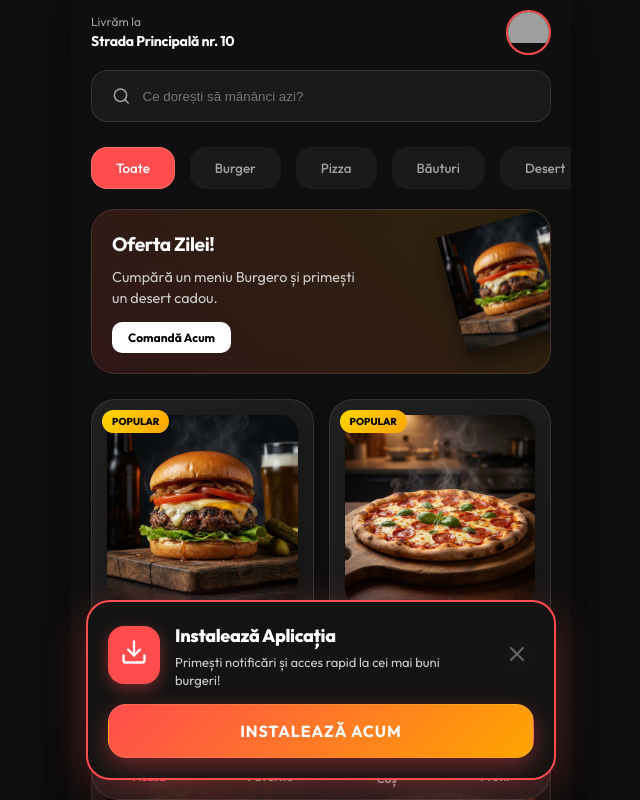
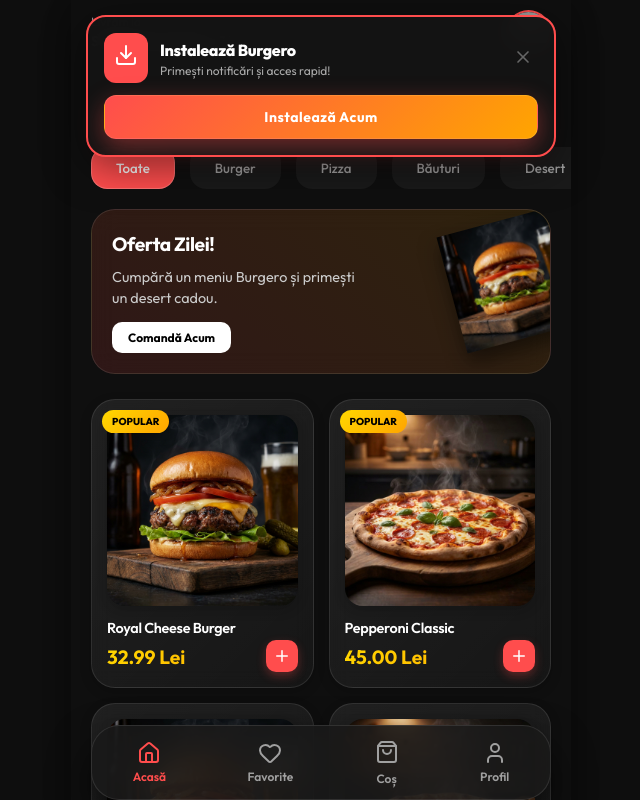
Before and after one commit to e-web-ro/livrari, a React (Vite) app: page / in a window 1280 px wide. Shown: the top 800 px of the page, without its empty margins (319-959 px from the left). Built offline with nearby package versions, Linux system fonts and the light colour scheme; grey boxes are pictures that could not be loaded.

Commit message:
fix: relocate install prompt to top and improve compliance

```diff
--- a/src/components/InstallPrompt.jsx
+++ b/src/components/InstallPrompt.jsx
@@ -67,57 +67,60 @@ export default function InstallPrompt() {
     return (
         <AnimatePresence>
             <motion.div
-                initial={{ y: 100, opacity: 0 }}
+                initial={{ y: -100, opacity: 0 }}
                 animate={{ y: 0, opacity: 1 }}
-                exit={{ y: 100, opacity: 0 }}
+                exit={{ y: -100, opacity: 0 }}
                 style={{
                     position: 'fixed',
-                    bottom: '20px',
+                    top: '15px',
                     left: '15px',
                     right: '15px',
-                    zIndex: 9999,
+                    zIndex: 10000,
                     maxWidth: '470px',
-                    margin: '0 auto'
+                    margin: '0 auto',
+                    pointerEvents: 'none'
                 }}
             >
                 <div className="glass-panel" style={{
-                    padding: '20px',
+                    padding: '16px',
                     display: 'flex',
                     flexDirection: 'column',
-                    gap: '15px',
+                    gap: '12px',
                     background: 'rgba(20, 20, 20, 0.98)',
                     border: '2px solid var(--primary)',
-                    boxShadow: '0 10px 40px rgba(255, 77, 77, 0.3)',
-                    borderRadius: '24px'
+                    boxShadow: '0 10px 40px rgba(0, 0, 0, 0.5)',
+                    borderRadius: '20px',
+                    pointerEvents: 'auto'
                 }}>
-                    <div style={{ display: 'flex', alignItems: 'center', gap: '15px' }}>
-                        <div style={{ background: 'var(--primary)', padding: '12px', borderRadius: '16px', boxShadow: '0 5px 15px rgba(255, 77, 77, 0.4)' }}>
-                            <Download size={28} color="white" />
+                    <div style={{ display: 'flex', alignItems: 'center', gap: '12px' }}>
+                        <div style={{ background: 'var(--primary)', padding: '10px', borderRadius: '12px' }}>
+                            <Download size={24} color="white" />
                         </div>
                         <div style={{ flex: 1 }}>
-                            <h4 style={{ fontSize: '18px', fontWeight: '800', marginBottom: '4px', color: 'white' }}>Instalează Aplicația</h4>
-                            <p style={{ fontSize: '13px', color: '#ccc', lineHeight: '1.4' }}>
-                                Primești notificări și acces rapid la cei mai buni burgeri!
+                            <h4 style={{ fontSize: '16px', fontWeight: '800', marginBottom: '2px', color: 'white' }}>Instalează Burgero</h4>
+                            <p style={{ fontSize: '12px', color: '#aaa', lineHeight: '1.2' }}>
+                                Primești notificări și acces rapid!
                             </p>
                         </div>
                         <button onClick={() => setShowPrompt(false)} style={{ color: '#666', padding: '5px' }}>
-                            <X size={24} />
+                            <X size={20} />
                         </button>
                     </div>
 
                     {isIOS ? (
                         <div style={{
                             background: 'rgba(255,255,255,0.05)',
-                            padding: '12px',
-                            borderRadius: '12px',
-                            fontSize: '13px',
+                            padding: '10px',
+                            borderRadius: '10px',
+                            fontSize: '12px',
                             display: 'flex',
                             alignItems: 'center',
-                            gap: '10px',
-                            border: '1px dashed #444'
+                            justifyContent: 'center',
+                            gap: '8px',
+                            color: '#eee'
                         }}>
-                            <span>Apasă pe butonul de partajare</span>
-                            <Share size={18} color="#007AFF" />
+                            <span>Apasă</span>
+                            <Share size={16} color="#007AFF" />
                             <span>apoi "Add to Home Screen"</span>
                         </div>
                     ) : (
@@ -126,10 +129,9 @@ export default function InstallPrompt() {
                             className="btn-primary"
                             style={{
                                 width: '100%',
-                                padding: '16px',
-                                fontSize: '16px',
-                                textTransform: 'uppercase',
-                                letterSpacing: '1px'
+                                padding: '12px',
+                                fontSize: '14px',
+                                borderRadius: '12px'
                             }}
                         >
                             Instalează Acum
```
